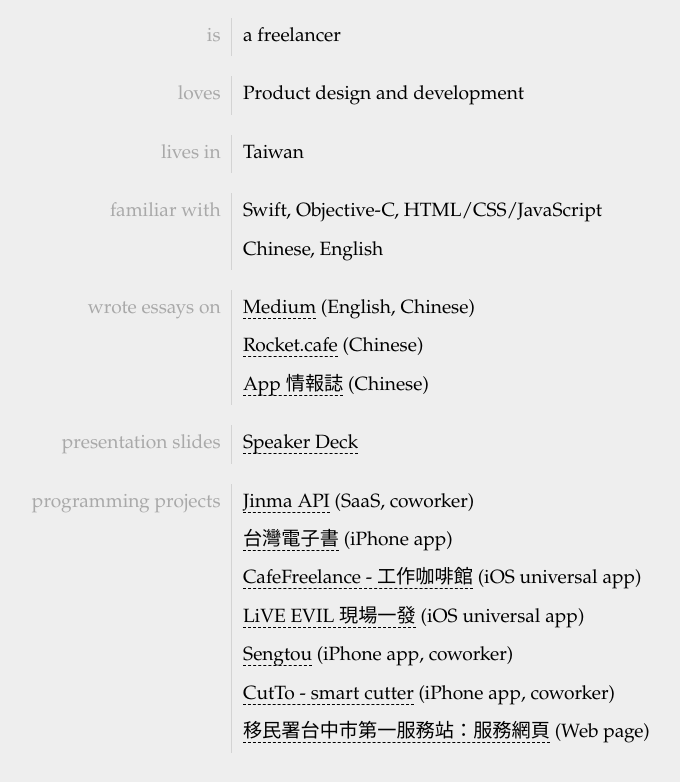
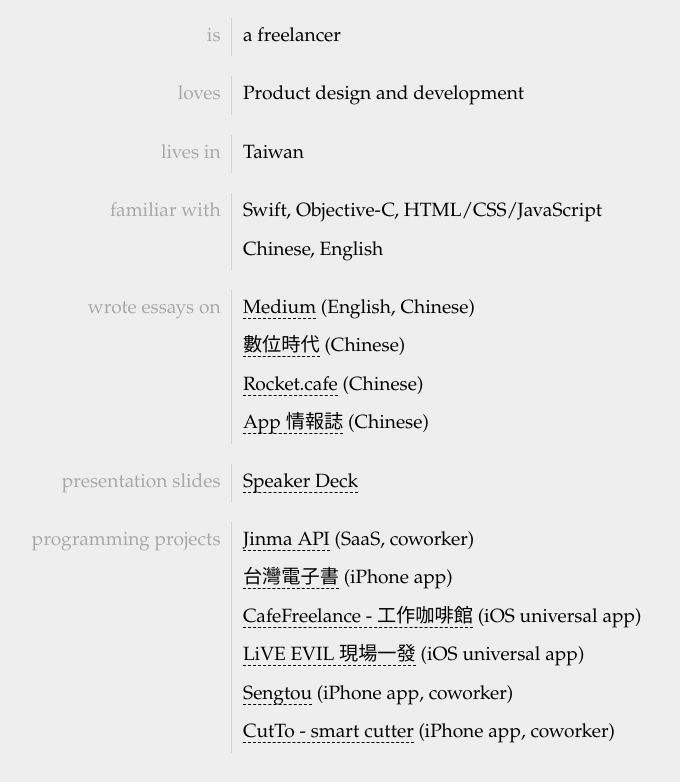
Before and after one commit to denkeni/denkeni.github.io, a plain HTML site: page index.html in a window 1280 px wide. Shown: the part 368-1150 px from the top of the page, without its empty margins (293-973 px from the left). Drawn offline with Linux system fonts and the light colour scheme.

Commit message:
Update projects

```diff
--- a/index.html
+++ b/index.html
@@ -147,6 +147,7 @@
 				</div><div class="description-right">
 					<ol>
 						<li><a href="https://medium.com/@denkeni">Medium</a> (English, Chinese)</li>
+						<li><a href="https://www.bnext.com.tw/author/2681">數位時代</a> (Chinese)</li>
 						<li><a href="http://rocket.cafe/talks/author/denken">Rocket.cafe</a> (Chinese)</li>
 						<li><a href="http://www.appshooting.com.tw/author/denkeni">App 情報誌</a> (Chinese)</li>
 					</ol>
@@ -172,7 +173,6 @@
 						<li><a href="http://appshopper.com/lifestyle/live-evil-%E7%8F%BE%E5%A0%B4%E4%B8%80%E7%99%BC-%E9%9F%B3%E6%A8%82%E6%B4%BB%E5%8B%95%E8%B3%87%E8%A8%8A%E3%80%81%E6%BC%94%E5%94%B1%E6%9C%83%E8%B3%BC%E7%A5%A8%E3%80%81live-house-%E8%88%87%E9%9F%B3" title="[Easter egg] double tap &quot;Settings - About This App: Version&quot; / long press &quot;location button&quot; on venue map mode">LiVE EVIL 現場一發</a> (iOS universal app)</li>
 						<li><a href="https://itunes.apple.com/app/id852468760?mt=8">Sengtou</a> (iPhone app, coworker)</li>
 						<li><a href="https://itunes.apple.com/app/id791249825?mt=8">CutTo - smart cutter</a>  (iPhone app, coworker)</li>
-						<li><a href="http://servicestation.immigration.gov.tw/ct.asp?xItem=1222723&ctNode=34903&mp=S008" title="彩蛋：點擊「自動查驗通關服務」相對應於其他區塊「......更多」的位置">移民署台中市第一服務站：服務網頁</a> (Web page)</li>
 					</ol>
 				</div>
 			</div>
```
